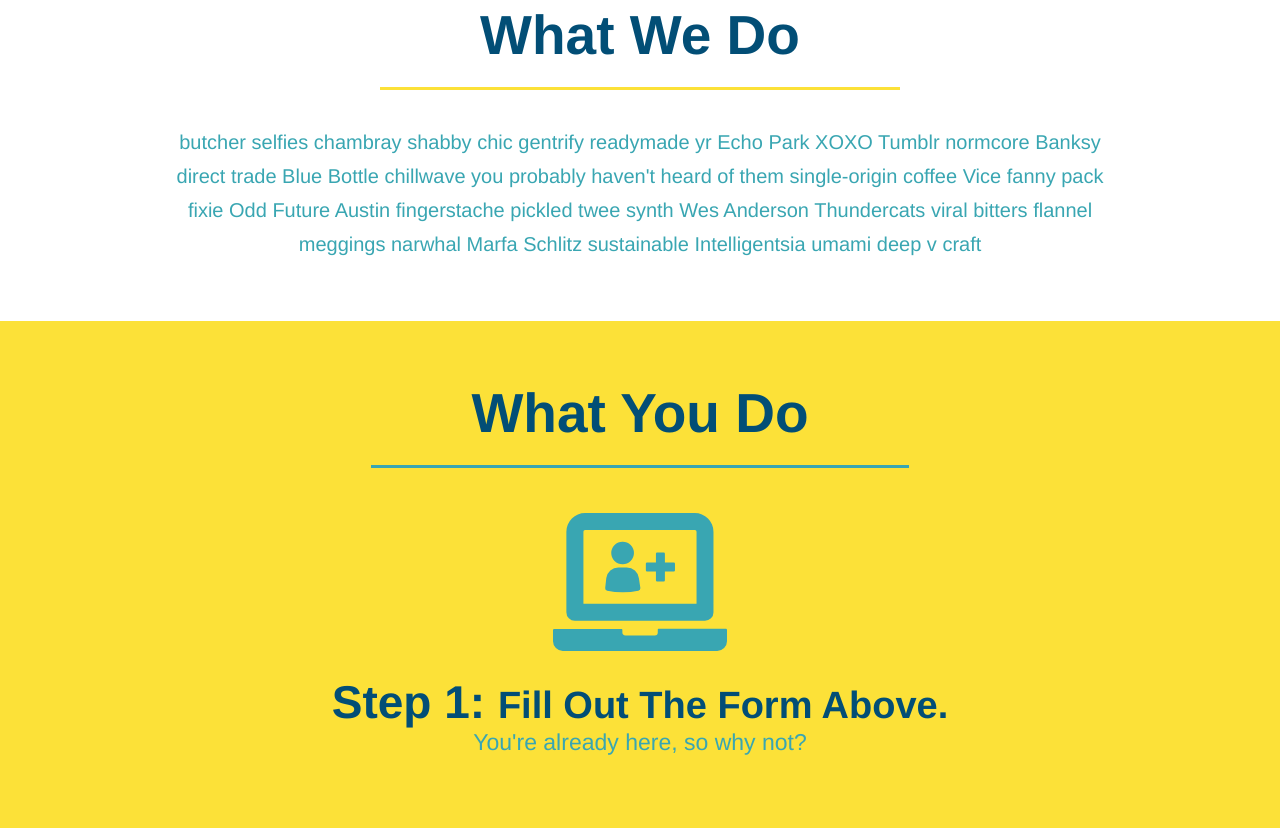
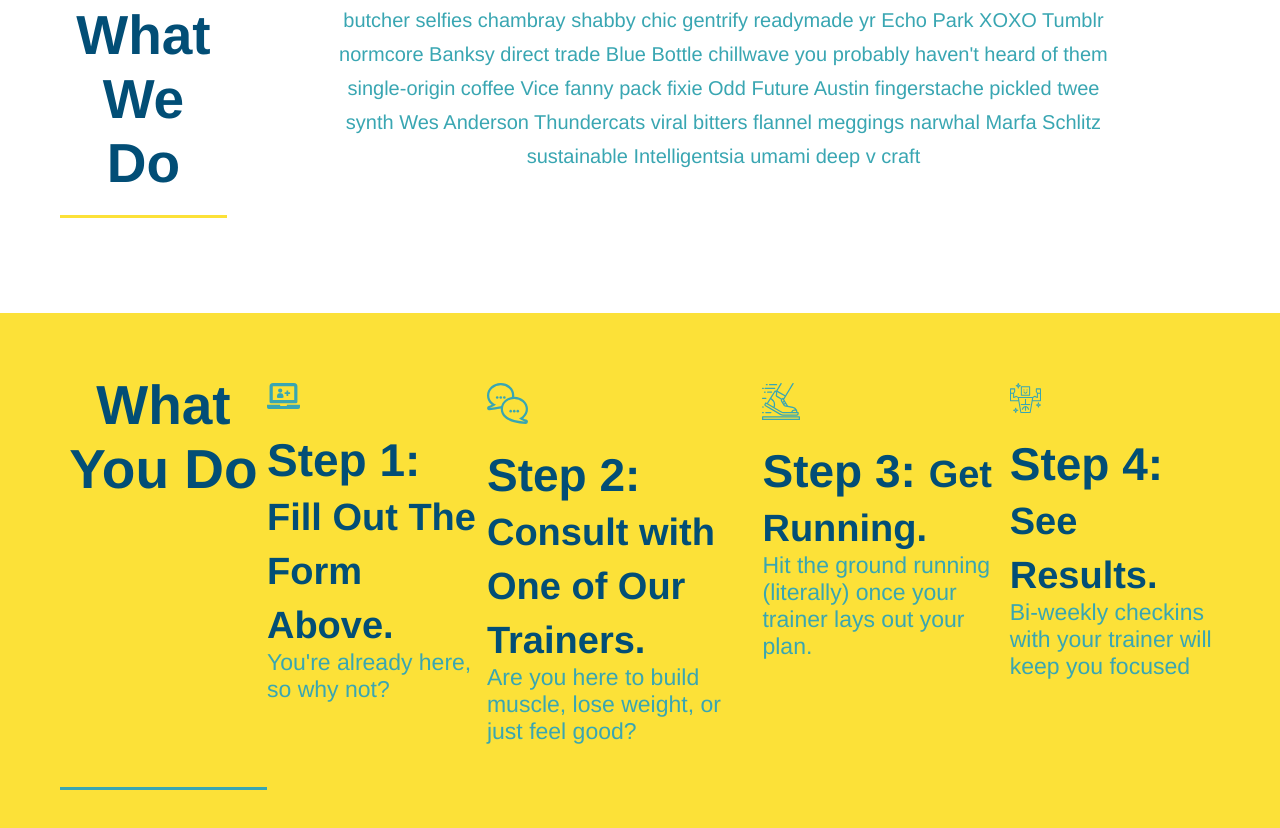
Before and after one commit to defhook/run-buddy2, a plain HTML site: page index.html in a window 1280 px wide. Shown: the part 775-1603 px from the top of the page. Drawn offline with Linux system fonts and the light colour scheme.

Commit message:
restructured html with flexbox class to address What we do, what you do, meet the trainers and reach out section

```diff
--- a/assets/css/style.css
+++ b/assets/css/style.css
@@ -155,10 +155,11 @@ section{
 .section-title {
     font-size: 55px;
     color: #024e76;
-    margin-bottom: 35px;
-    padding: 0 100px 20px 100px;
-    display: inline-block;
     border-bottom: 3px solid;
+    padding-bottom: 20px;
+    text-align: center;
+    margin: 0 auto 35px auto;
+    width: 50%;
 }
 
 .primary-border {
@@ -171,7 +172,7 @@ section{
 
 .steps {
     /* text-aligns centers text and images, but if you want images to be centered it has to be applied to the image's parent element, not the image itself */
-    text-align: center;
+    /* text-align: center; */
     background: #fce138;
 }
 
@@ -201,9 +202,7 @@ section{
 /* apply all section ends */
 
 /* What we do section starts*/
-.intro {
-    text-align: center;
-}
+
 
 .intro p {
     line-height: 1.7;
@@ -212,6 +211,7 @@ section{
     font-size: 20px;
     /* marging: 0 auto can be used to center text when the width is less than 100% */
     margin: 0 auto;
+    text-align: center;
 }
 /* What we do section ends */
 
@@ -219,7 +219,6 @@ section{
 
 /* Meet the trainers section */
 .trainers {
-    text-align: center;
 }
 
 .trainer {
@@ -241,14 +240,6 @@ section{
     width: 65%;
 }
 
-.text-left {
-    text-align: left;
-}
-
-.text-right {
-    text-align: right;
-}
-
 .trainer-bio h3 {
     font-size: 32px;
     margin-bottom: 8px;
@@ -267,7 +258,7 @@ section{
 
 /* Reach out styles start */
 .contact {
-    text-align: center;
+
     background: #024e76;
 }
 
@@ -305,3 +296,15 @@ section{
     color: #fce138;
 }
 /* Reach out style ends */
+
+.text-left {
+    text-align: left;
+}
+
+.text-right {
+    text-align: right;
+}
+
+.flex-row {
+    display: flex;
+}
--- a/index.html
+++ b/index.html
@@ -39,7 +39,14 @@
       <div class="hero-cta">
         <h2>Start Building Habits</h2>
         <p>
-          seitan heirloom post-ironic pop-up iPhone mlkshk hella selfies fashion axe occupy readymade put a bird on it messenger bag Wes Anderson Schlitz plaid Bushwick church-key lo-fi skateboard slow-carb hashtag trust fund Williamsburg biodiesel fixie farm-to-table 8-bit banjo XOXO Banksy chillwave bicycle rights retro cliche tattooed bespoke irony mumblecore Shoreditch deep v polaroid McSweeney's bitters cray gentrify tofu Marfa you probably haven't heard of them yr banh mi asymmetrical art party selvage letterpress High Life.
+          seitan heirloom post-ironic pop-up iPhone mlkshk hella selfies fashion
+          axe occupy readymade put a bird on it messenger bag Wes Anderson
+          Schlitz plaid Bushwick church-key lo-fi skateboard slow-carb hashtag
+          trust fund Williamsburg biodiesel fixie farm-to-table 8-bit banjo XOXO
+          Banksy chillwave bicycle rights retro cliche tattooed bespoke irony
+          mumblecore Shoreditch deep v polaroid McSweeney's bitters cray
+          gentrify tofu Marfa you probably haven't heard of them yr banh mi
+          asymmetrical art party selvage letterpress High Life.
         </p>
       </div>
       <div class="hero-form">
@@ -93,7 +100,9 @@
 
     <!-- "what we do" -->
     <section id="what-we-do" class="intro">
+      <div class="flex-row">
         <h2 class="section-title primary-border">What We Do</h2>
+        <div class="flex-row">
           <p>
             butcher selfies chambray shabby chic gentrify readymade yr Echo Park
             XOXO Tumblr normcore Banksy direct trade Blue Bottle chillwave you
@@ -102,10 +111,13 @@
             Thundercats viral bitters flannel meggings narwhal Marfa Schlitz
             sustainable Intelligentsia umami deep v craft
           </p>
+        </div>
+      </div>
     </section>
 
     <!-- "what you do" -->
     <section id="what-you-do" class="steps">
+      <div class="flex-row">
         <h2 class="section-title secondary-border">What You Do</h2>
         <div>
           <img src="./assets/images/step-1.svg" alt="" />
@@ -130,10 +142,12 @@
           <h3>Step 4: <span>See Results.</span></h3>
           <p>Bi-weekly checkins with your trainer will keep you focused</p>
         </div>
+      </div>
     </section>
 
     <!-- "meet the trainers" -->
     <section id="your-trainers" class="trainers">
+      <div class="flex-row">
         <h2 class="section-title primary-border">Meet The Trainers</h2>
         <!-- first trainer bio -->
         <article class="trainer">
@@ -186,25 +200,29 @@
             </p>
           </div>
         </article>
+      </div>
     </section>
 
     <!-- "reach out" -->
     <section id="reach-out" class="contact">
+      <div class="flex-row">
         <h2 class="section-title secondary-border">Reach Out</h2>
         <div class="contact-info">
-        <iframe src="https://www.google.com/maps/embed?pb=!1m18!1m12!1m3!1d3332.297437353449!2d-111.76237388445367!3d33.36329998079905!2m3!1f0!2f0!3f0!3m2!1i1024!2i768!4f13.1!3m3!1m2!1s0x872baed2a103e3f1%3A0xac8b31c420912880!2s736%20N%20Slate%20St%2C%20Gilbert%2C%20AZ%2085234!5e0!3m2!1sen!2sus!4v1675997980995!5m2!1sen!2sus"
+          <iframe
+            src="https://www.google.com/maps/embed?pb=!1m18!1m12!1m3!1d3332.297437353449!2d-111.76237388445367!3d33.36329998079905!2m3!1f0!2f0!3f0!3m2!1i1024!2i768!4f13.1!3m3!1m2!1s0x872baed2a103e3f1%3A0xac8b31c420912880!2s736%20N%20Slate%20St%2C%20Gilbert%2C%20AZ%2085234!5e0!3m2!1sen!2sus!4v1675997980995!5m2!1sen!2sus"
             width="400"
             height="400"
             style="border: 0"
             allowfullscreen=""
             loading="lazy"
-          referrerpolicy="no-referrer-when-downgrade">
+            referrerpolicy="no-referrer-when-downgrade"
+          >
           </iframe>
           <div class="contact-form">
             <h3>Contact Us</h3>
             <form>
               <label for="contact-name">Your Name</label>
-            <input type="text" id="contact-name" placeholder="Your Name">
+              <input type="text" id="contact-name" placeholder="Your Name" />
 
               <label for="contact-message">Message</label>
               <textarea id="contact-message" placeholder="Message"></textarea>
@@ -216,16 +234,17 @@
             <h3>Run Buddy</h3>
             <p>
               Any questions or concerns before signing up?
-          <br/>
+              <br />
               Les us know and we'll be happy to talk to you!
             </p>
             <address>
-          55 Main Street <br/>
-          Some town, CA <br/>
-          12345 <br/>
-          P: 555.RUN.BUDZ (555.786.2839) <br/>
+              55 Main Street <br />
+              Some town, CA <br />
+              12345 <br />
+              P: 555.RUN.BUDZ (555.786.2839) <br />
               E: <a href="mailto:info@runbuddy.io">info@runbuddy.io</a>
             </address>
+          </div>
         </div>
       </div>
     </section>
```
Lines whose indentation alone changed are shown as unchanged.
